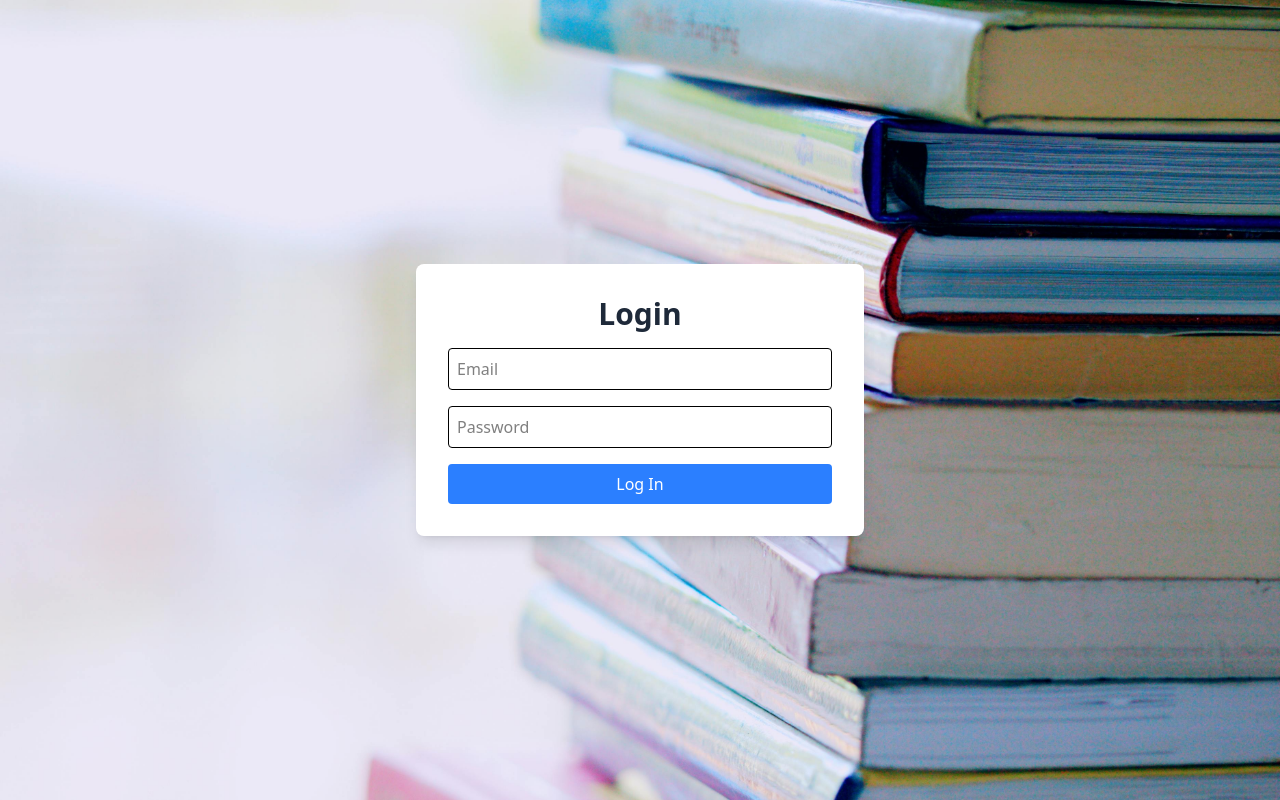
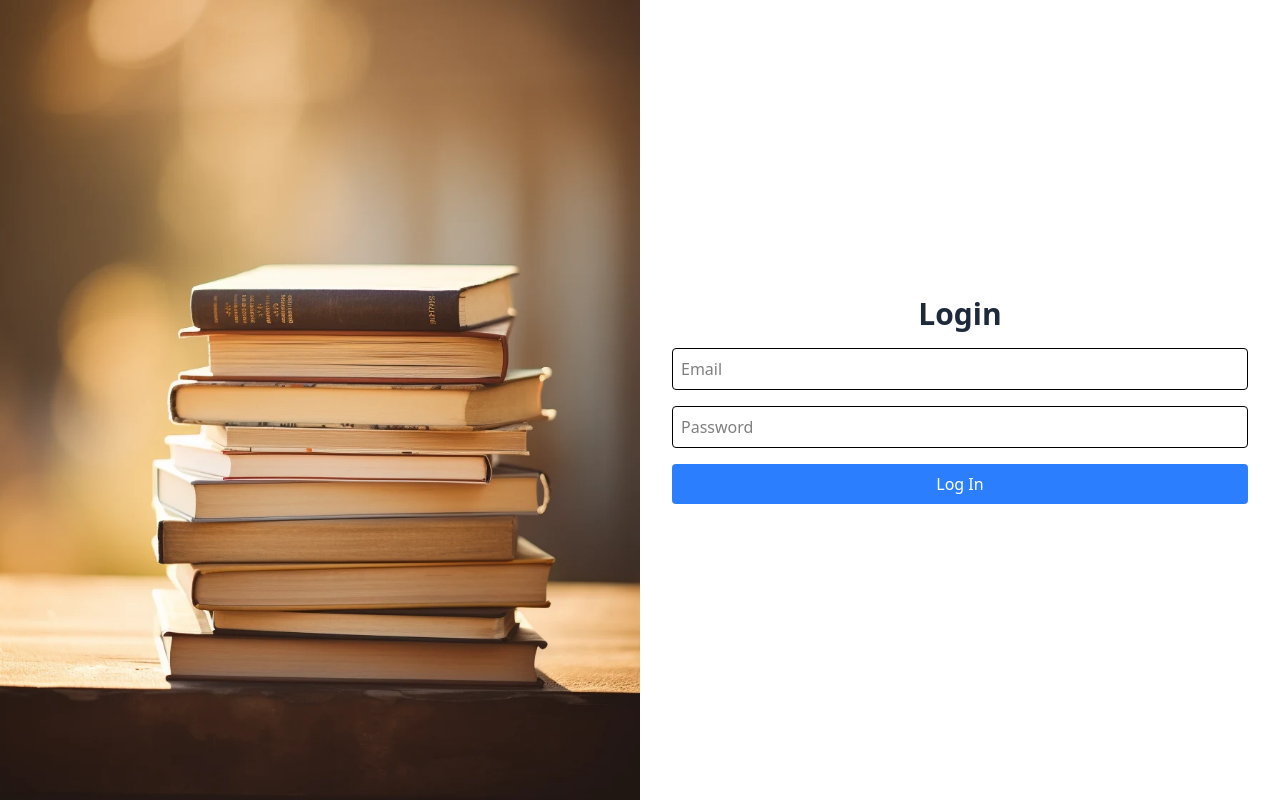
Before and after one commit to andixeneize/tenpo, a React (Vite) app: page /login in a window 1280 px wide. Built offline with nearby package versions, Linux system fonts and the light colour scheme.

Commit message:
New login layout

```diff
--- a/src/pages/Public/LoginPage/LoginPage.tsx
+++ b/src/pages/Public/LoginPage/LoginPage.tsx
@@ -55,11 +55,16 @@ const LoginPage: React.FC = () => {
   }
 
   return (
+    <div className='min-h-screen flex flex-col md:flex-row font-sans'>
+      {/* Parte superior en mobile, izquierda en desktop */}
       <div
-      className='min-h-screen flex flex-col items-center justify-center p-4 bg-cover bg-center font-sans'
+        className='w-full md:w-1/2 h-[50vh] md:h-auto bg-cover bg-center'
         style={{ backgroundImage: "url('/images/login-bg.jpg')" }}
-    >
-      <div className='bg-white bg-opacity-90 backdrop-blur-md p-8 rounded-lg shadow-lg text-center max-w-md w-full'>
+      />
+
+      {/* Parte inferior en mobile, derecha en desktop */}
+      <div className='w-full md:w-1/2 h-1/2 md:h-auto flex items-center justify-center bg-white'>
+        <div className='p-8 text-center w-full'>
           <h1 className='text-3xl font-bold text-gray-800 mb-4'>Login</h1>
 
           <form onSubmit={handleSubmit} className='flex flex-col gap-4'>
@@ -97,6 +102,7 @@ const LoginPage: React.FC = () => {
           )}
         </div>
       </div>
+    </div>
   );
 };
 
```
Also changed, not shown: public/images/login-bg.jpg. Lines whose indentation alone changed are shown as unchanged.
